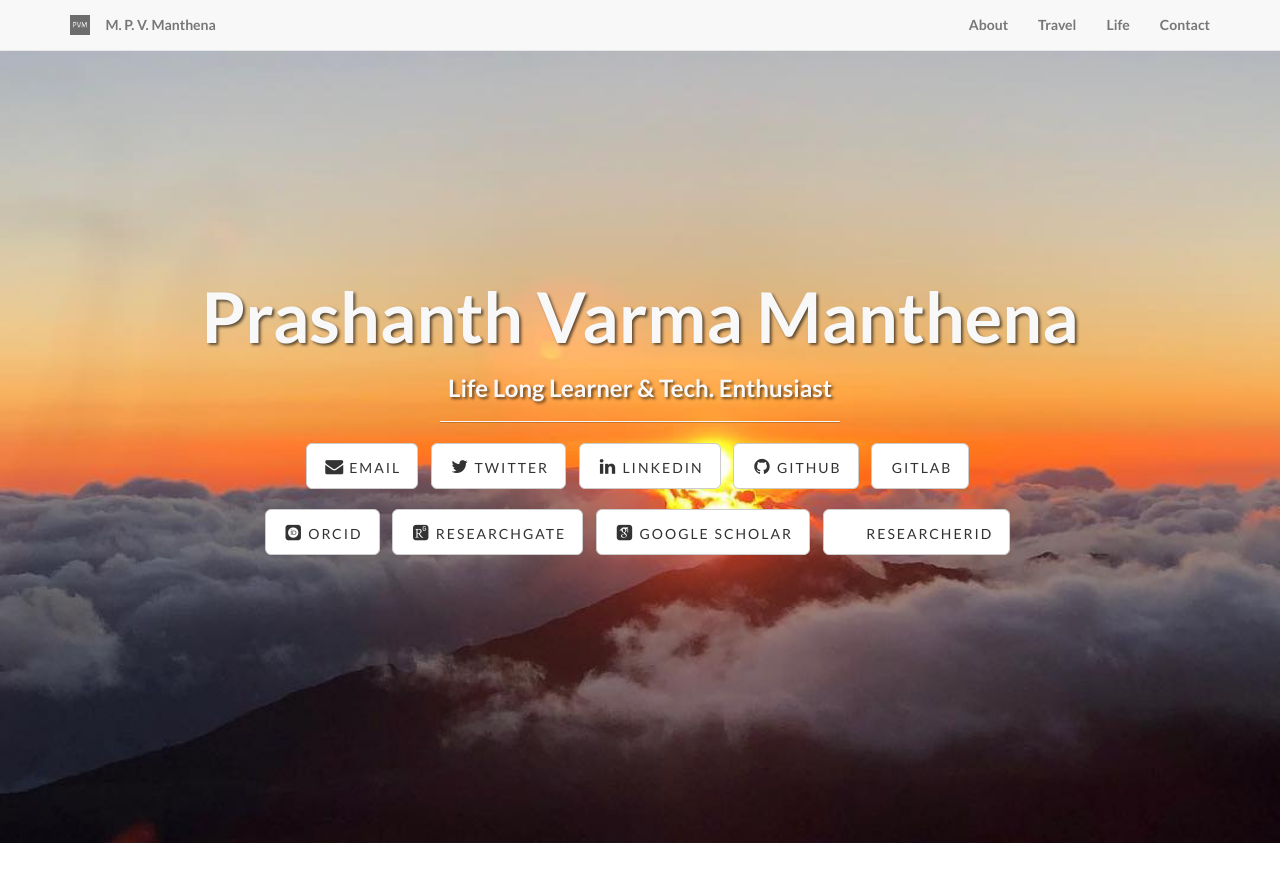
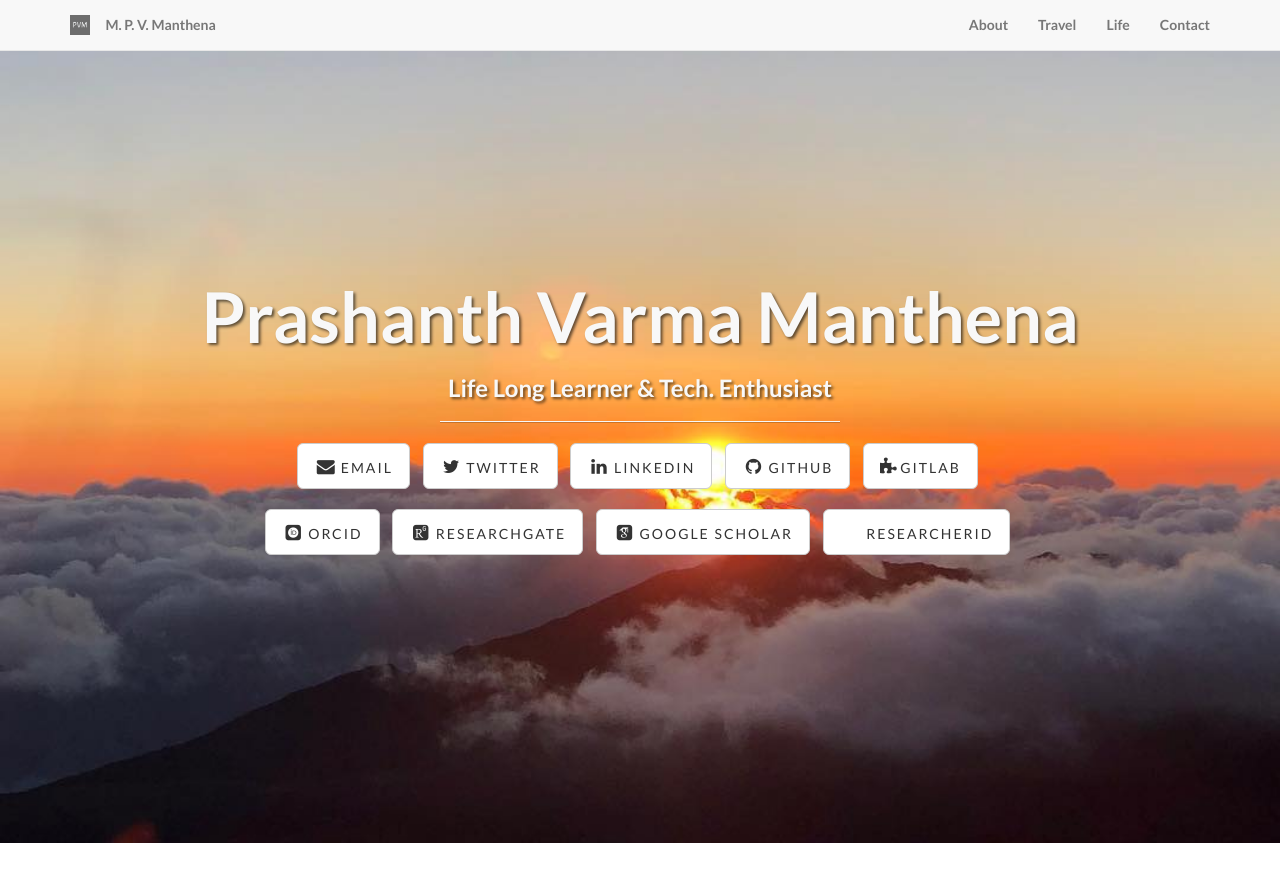
Before and after one commit to prashanthvarma/prashanthvarma.github.io, a Jekyll site: the page built from index.html, in a window 1280 px wide and 900 px high. Shown: the top 882 px of the window. Built offline with Jekyll 4.4.1, drawn with Linux system fonts in a browser that asks for light colours; some web fonts are replaced.

Commit message:
Updating Gitlab button

```diff
--- a/_includes/header.html
+++ b/_includes/header.html
@@ -60,7 +60,7 @@
                                 <a href="https://github.com/prashanthvarma" class="btn btn-default btn-lg"><i class="fa fa-github fa-fw"></i> <span class="network-name">Github</span></a>
                             </li>
                             <li>
-                                <a href="https://gitlab.com/prashanthmanthena" class="btn btn-default btn-lg"><i class="fa fa-gitlab" style="color:red"></i> <span class="network-name">Gitlab</span></a>
+                                <a href="https://gitlab.com/prashanthmanthena" class="btn btn-default btn-lg"><i class="fa fa-puzzle-piece" aria-hidden="true"></i> <span class="network-name">Gitlab</span></a>
                             </li>
 			                <br>
 			                <br>
```
